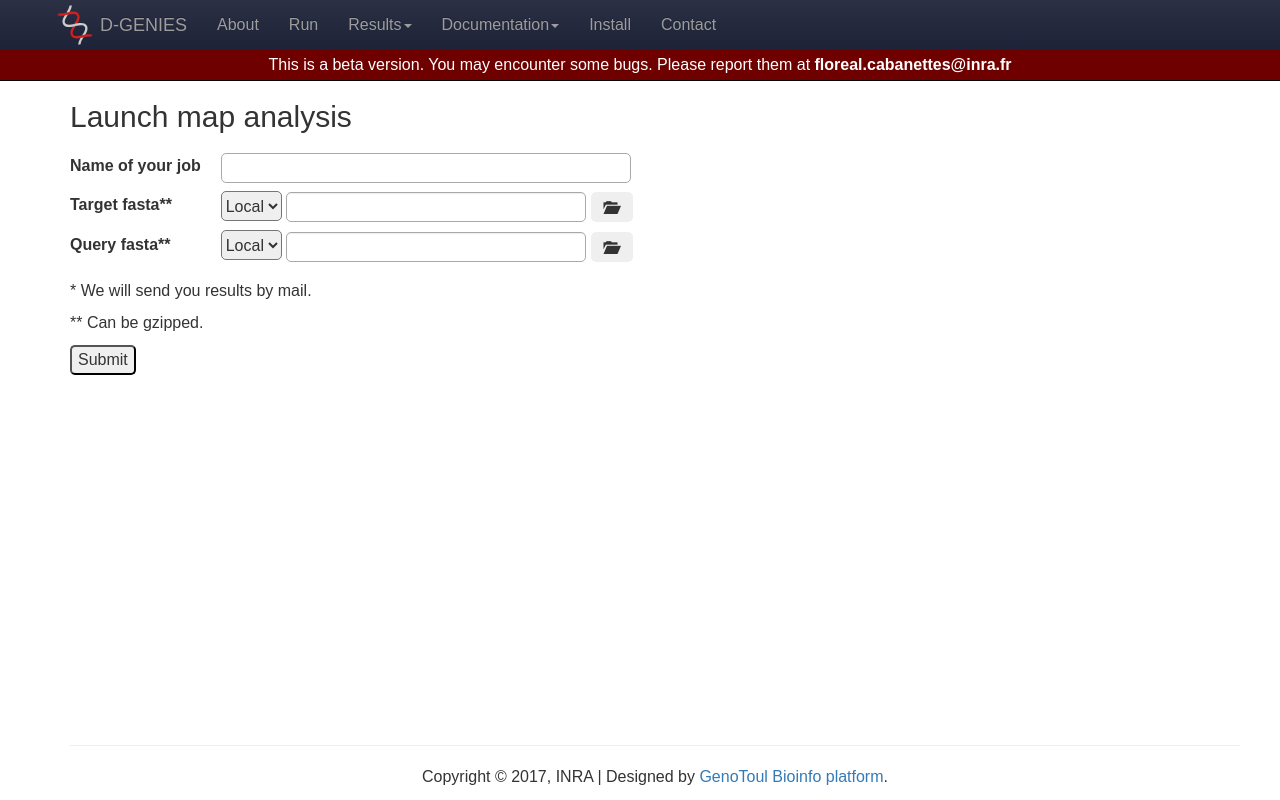
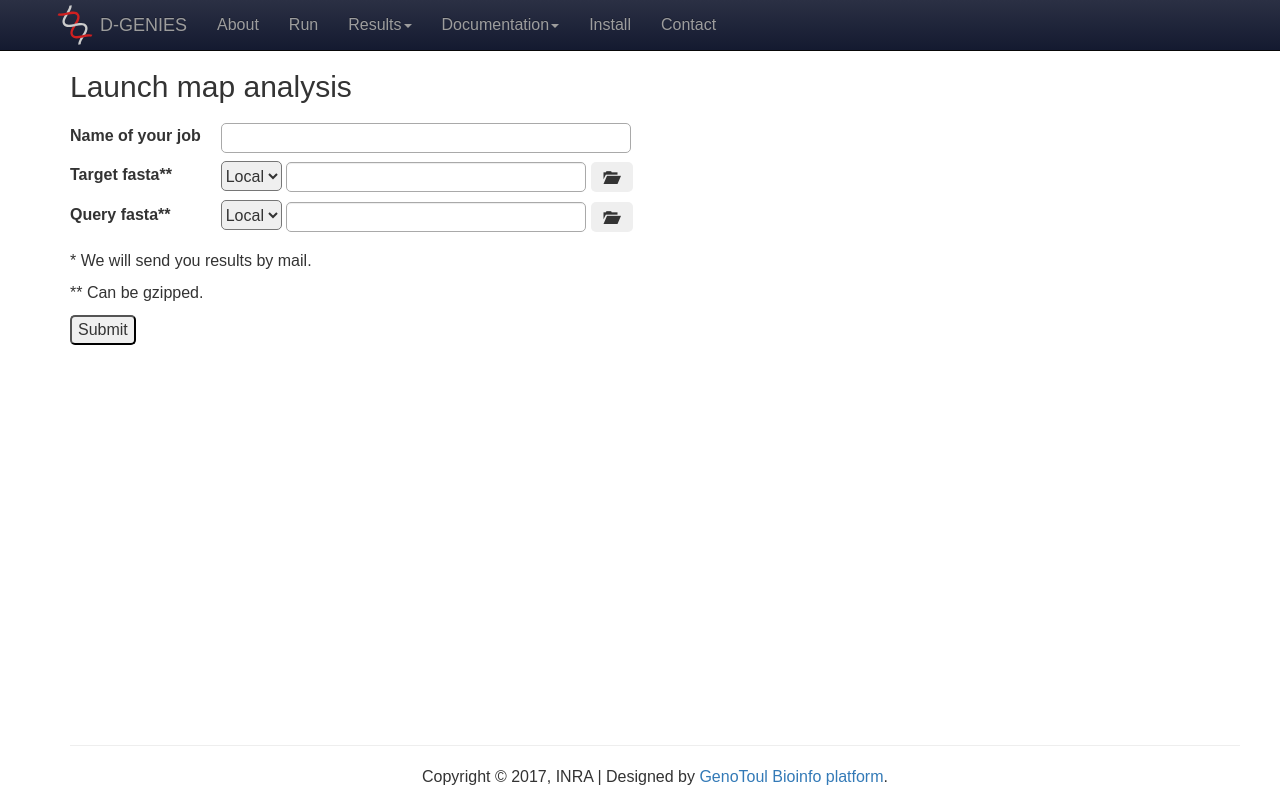
Before and after one commit to genotoul-bioinfo/dgenies, a Python web app: template src/dgenies/templates/run.html in a window 1280 px wide. Run offline with Jinja, Linux system fonts and the light colour scheme; the template is opened without the code that fills it, so the values that code supplies are empty.

Commit message:
Remove beta banner

```diff
--- a/src/dgenies/static/css/style.css
+++ b/src/dgenies/static/css/style.css
@@ -1,7 +1,7 @@
 body {
     font-size: 14px;
     font-family: sans-serif;
-    padding-top: 80px;
+    padding-top: 50px;
 }
 
 #body {
--- a/src/dgenies/templates/base.html
+++ b/src/dgenies/templates/base.html
@@ -62,7 +62,6 @@
                     </ul>
                 </div><!--/.nav-collapse -->
             </div>
-        <div class="beta-warning">This is a beta version. You may encounter some bugs. Please report them at <a href="mailto:floreal.cabanettes@inra.fr">floreal.cabanettes@inra.fr</a></div>
         </div>
 
         <div class="container theme-showcase" id="body-container" role="main">
```
